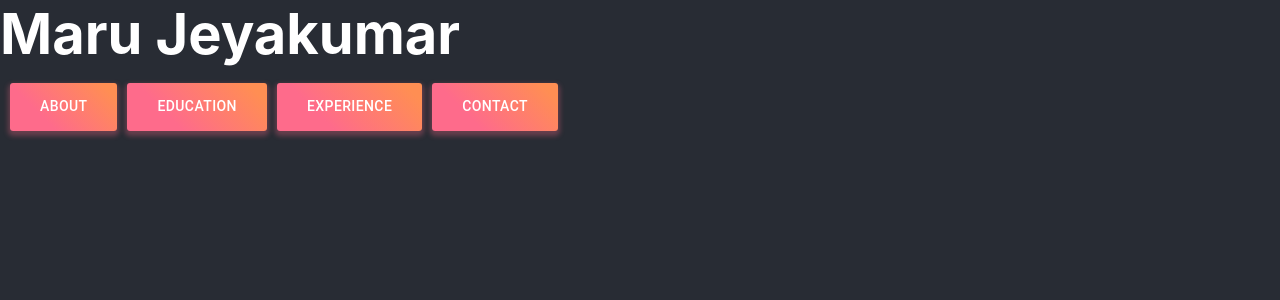
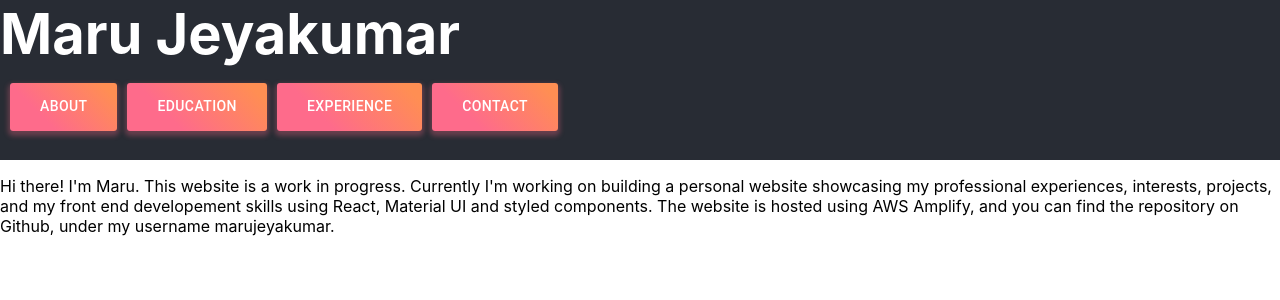
Before and after one commit to marujeyakumar/maru-website, a React (Create React App) app: page / in a window 1280 px wide. Shown: the top 300 px of the page. Built offline with nearby package versions, Linux system fonts and the light colour scheme.

Commit message:
Add paragraph to app js indicating that site is a work in progress

```diff
--- a/src/App.css
+++ b/src/App.css
@@ -4,7 +4,7 @@
 
 .App-header {
     background: #282c34;;
-    min-height: 100vh;
+    min-height: 20vh;
     display: flex;
     flex-direction: column;
     justify-content: left;
--- a/src/App.js
+++ b/src/App.js
@@ -11,6 +11,11 @@ class App extends Component {
          Maru Jeyakumar
          <NavBar />
         </header>
+        <p> Hi there! I'm Maru. This website is a work in progress. Currently I'm working on building a personal website showcasing
+          my professional experiences, interests, projects, and my front end developement skills using
+          React, Material UI and styled components. The website is hosted using AWS Amplify, and you can
+          find the repository on Github, under my username marujeyakumar.
+        </p>
       </div>
     );
   }
```
Also changed, not shown: 1 other file (tests, documents, lock files or other folders).
